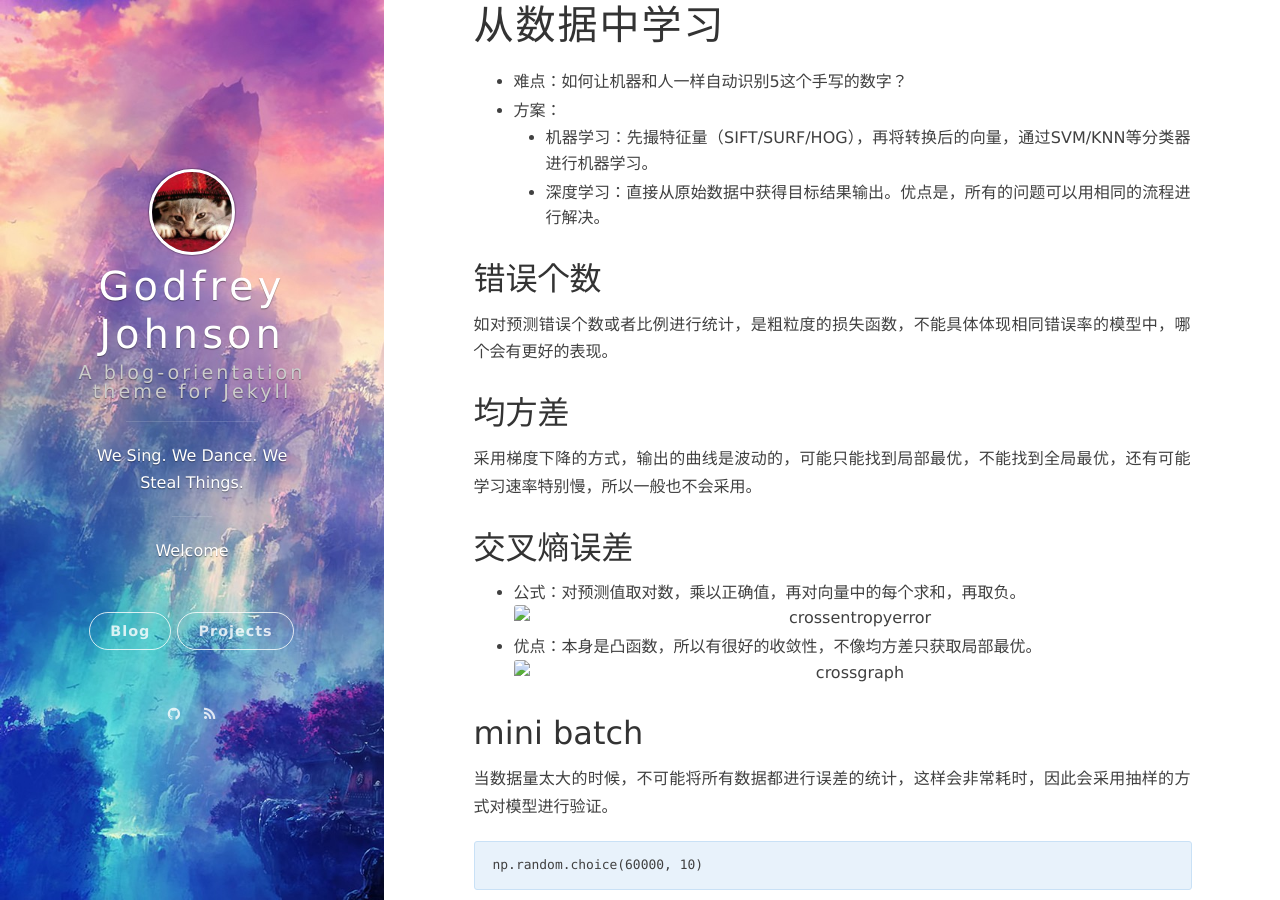
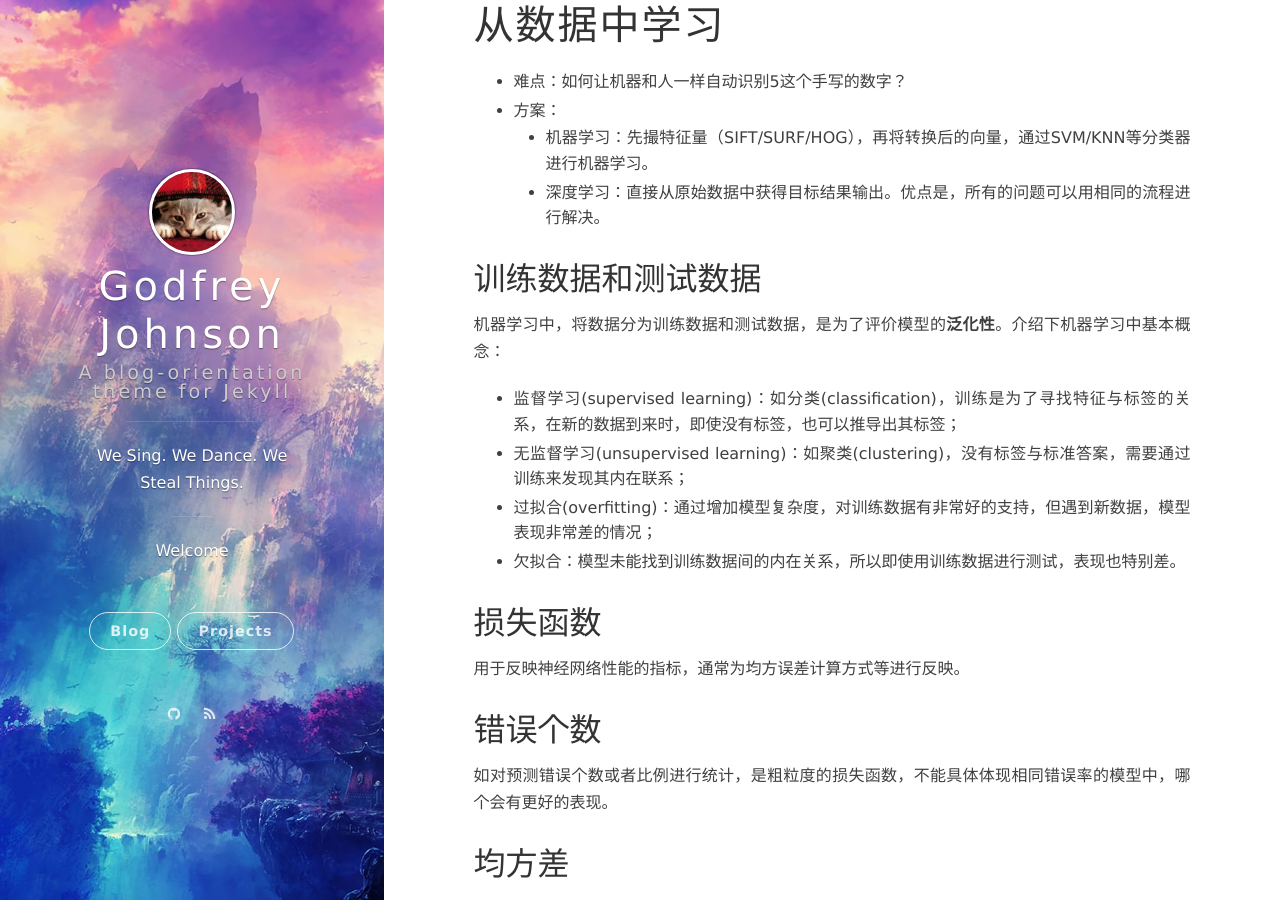
Before and after one commit to GodfreyJohnson/GodfreyJohnson.github.io, a Jekyll site: the page built from _posts/2019-11-18-DP-神经网络的学习与训练.markdown, in a window 1280 px wide and 900 px high, scrolled down 235 px. Built offline with Jekyll 4.4.1, drawn with Linux system fonts in a browser that asks for light colours; nearby versions of some CDN libraries; comment, search, counter and statistics services are not loaded.

Commit message:
loss function

```diff
--- a/_posts/2019-11-18-DP-神经网络的学习与训练.markdown
+++ b/_posts/2019-11-18-DP-神经网络的学习与训练.markdown
@@ -15,6 +15,19 @@ categories: [deep learning, ML, 神经网络]
 - 方案：
     - 机器学习：先撮特征量（SIFT/SURF/HOG），再将转换后的向量，通过SVM/KNN等分类器进行机器学习。
     - 深度学习：直接从原始数据中获得目标结果输出。优点是，所有的问题可以用相同的流程进行解决。
+
+## 训练数据和测试数据
+
+机器学习中，将数据分为训练数据和测试数据，是为了评价模型的**泛化性**。介绍下机器学习中基本概念：
+
+- 监督学习(supervised learning)：如分类(classification)，训练是为了寻找特征与标签的关系，在新的数据到来时，即使没有标签，也可以推导出其标签；
+- 无监督学习(unsupervised learning)：如聚类(clustering)，没有标签与标准答案，需要通过训练来发现其内在联系；
+- 过拟合(overfitting)：通过增加模型复杂度，对训练数据有非常好的支持，但遇到新数据，模型表现非常差的情况；
+- 欠拟合：模型未能找到训练数据间的内在关系，所以即使用训练数据进行测试，表现也特别差。
+
+## 损失函数
+
+用于反映神经网络性能的指标，通常为均方误差计算方式等进行反映。
 
 ## 错误个数
 如对预测错误个数或者比例进行统计，是粗粒度的损失函数，不能具体体现相同错误率的模型中，哪个会有更好的表现。
```
